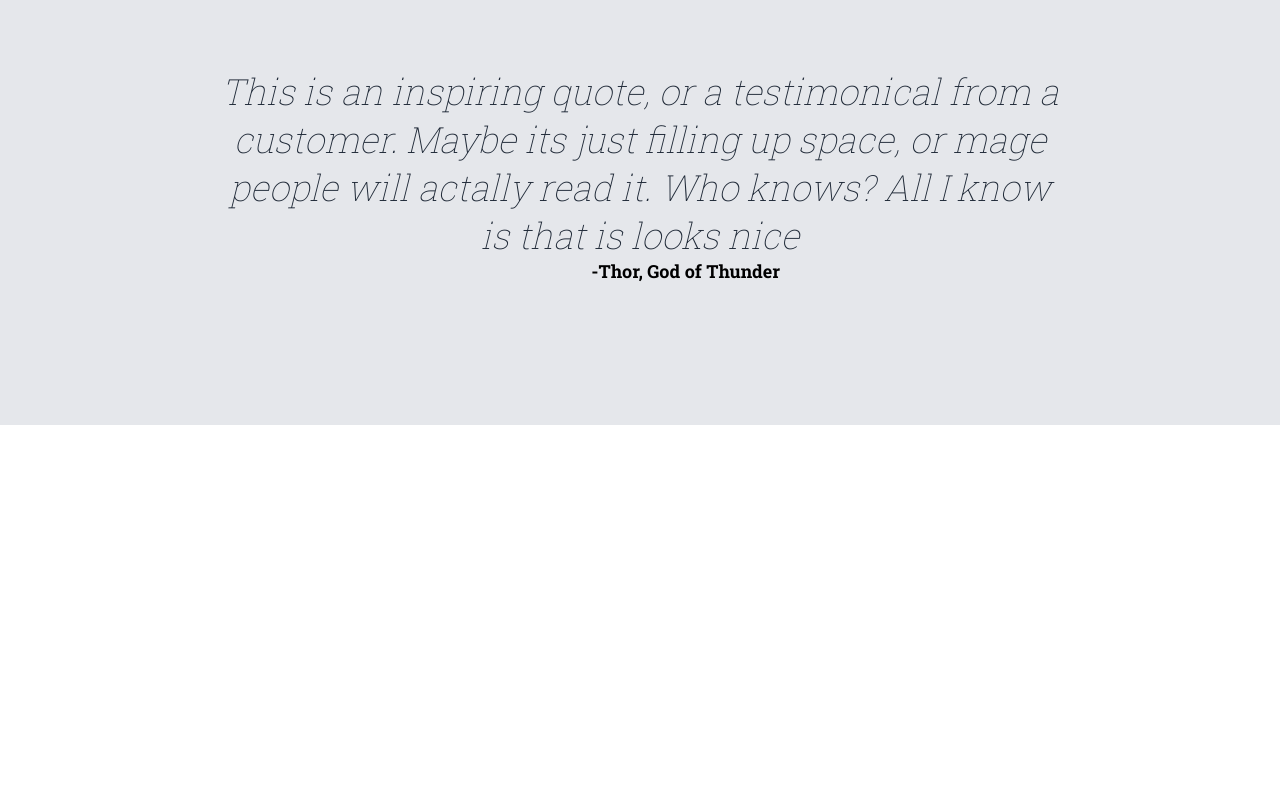
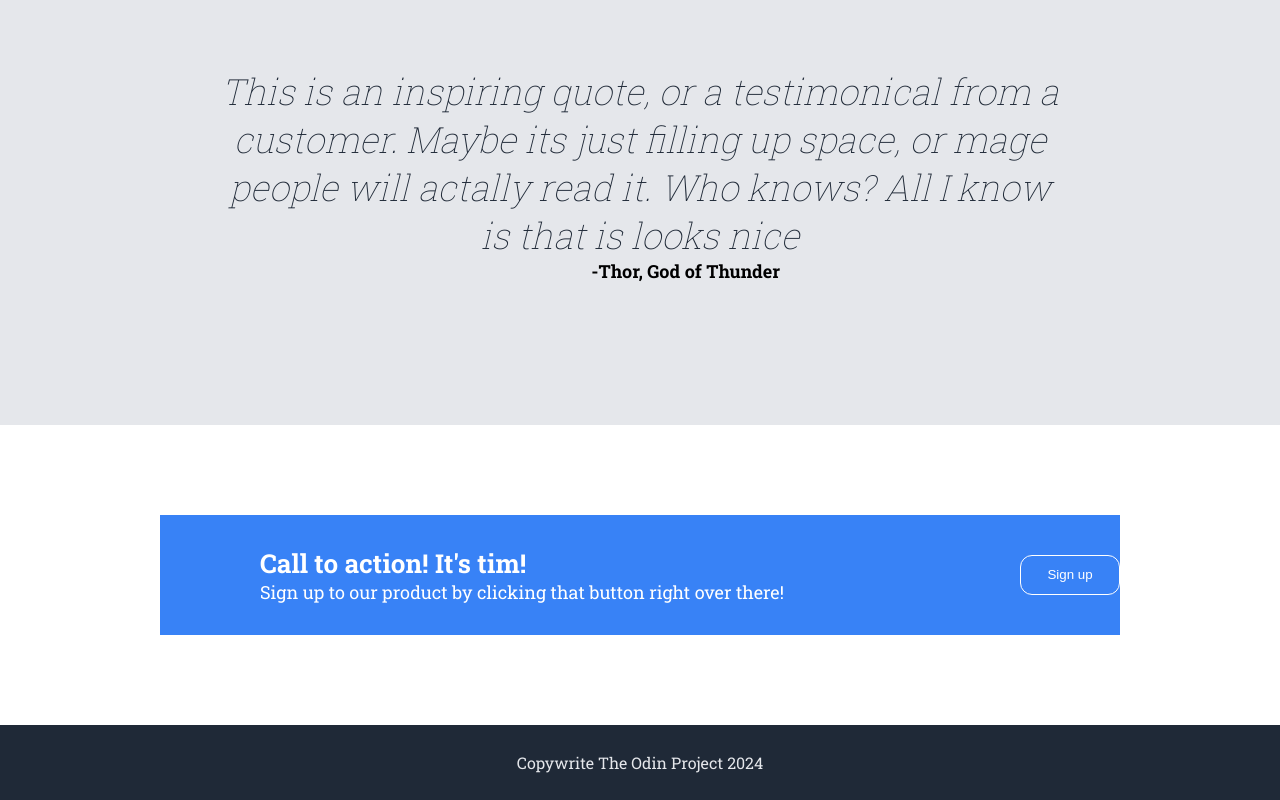
Before and after one commit to cancaliskann/landing_page, a plain HTML site: page index.html in a window 1280 px wide. Shown: the part 1095-1895 px from the top of the page. Before the commit the page ends 1520 px from the top, so only its background shows below. Drawn offline with Linux system fonts and the light colour scheme.

Commit message:
last section and footer
 project is technically done, but i will keep working on some collusions

```diff
--- a/index.html
+++ b/index.html
@@ -68,7 +68,18 @@
          is that is looks nice </h3>
          <div id="p-div"> <p class="p-third"> -Thor, God of Thunder </p> </div>
     </div>
-
+    <div class="last-div">
+        <div class="blue-container">
+            <div class="left">
+                <h4> Call to action! It's tim!</h4>
+                <p class="last-p"> Sign up to our product by clicking that button right over there!</p>
+            </div>
+            <div class="right">
+                <button type="button" class="btn-last-div"> Sign up </button>
+            </div>
+        </div>
+    </div>
+    <div class="footer"> Copywrite The Odin Project 2024 </div>
 
 </body>
 </html>
--- a/style.css
+++ b/style.css
@@ -146,3 +146,63 @@ h3{
     justify-content:flex-end;
     margin-right: 500px;
 }
+
+.last-div {
+    height: 300px;
+    display: flex;
+    justify-content: center;
+    align-items: center;
+}
+
+.blue-container{
+    background-color: #3882F6;
+    width: 75%;
+    height: 40%;
+    display: flex;
+    flex-direction: row;
+
+}
+
+.left{
+    width: 80%;
+    margin-left: 100px;
+    display: flex;
+    justify-content: center;
+    flex-direction: column;
+}
+
+h4{
+    font-size: 26px;
+    color: white;
+
+}
+
+.last-p {
+    color: white;
+    font-size: 18px;
+}
+
+.right {
+    display: flex;
+    align-items: center;
+    justify-content: flex-start;
+
+}
+
+.btn-last-div{
+    background-color: #3882F6;
+    color: white;
+    width: 100px;
+    height: 40px;
+    border: 1px solid white;
+    border-radius: 12px;
+}
+
+.footer {
+    height: 75px;
+    display: flex;
+    justify-content: center;
+    align-items: center;
+    background-color: #1F2937;
+    color: #E5E7EB;
+}
```
